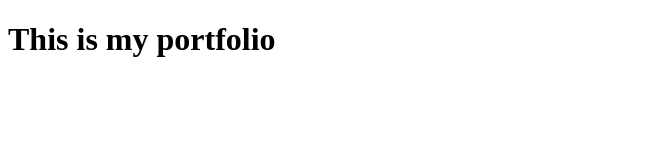
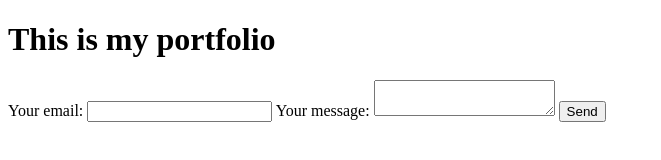
Before and after one commit to jelena1991/ajdukovicjelena.github.io, a plain HTML site: page index.html in a window 1280 px wide. Shown: the whole page, without its empty margins (0-661 px from the left). Drawn offline with Linux system fonts and the light colour scheme.

Commit message:
Testing email

```diff
--- a/index.html
+++ b/index.html
@@ -9,6 +9,22 @@
   <body>
     <div>
       <h1>This is my portfolio</h1>
+      <div>
+        <form action="https://formspree.io/xrgzvjao" method="POST">
+          <label>
+            Your email:
+            <input type="text" name="_replyto" />
+          </label>
+          <label>
+            Your message:
+            <textarea name="message"></textarea>
+          </label>
+
+          <!-- your other form fields go here -->
+
+          <button type="submit">Send</button>
+        </form>
+      </div>
     </div>
   </body>
 </html>
```
Lines whose indentation alone changed are shown as unchanged.
